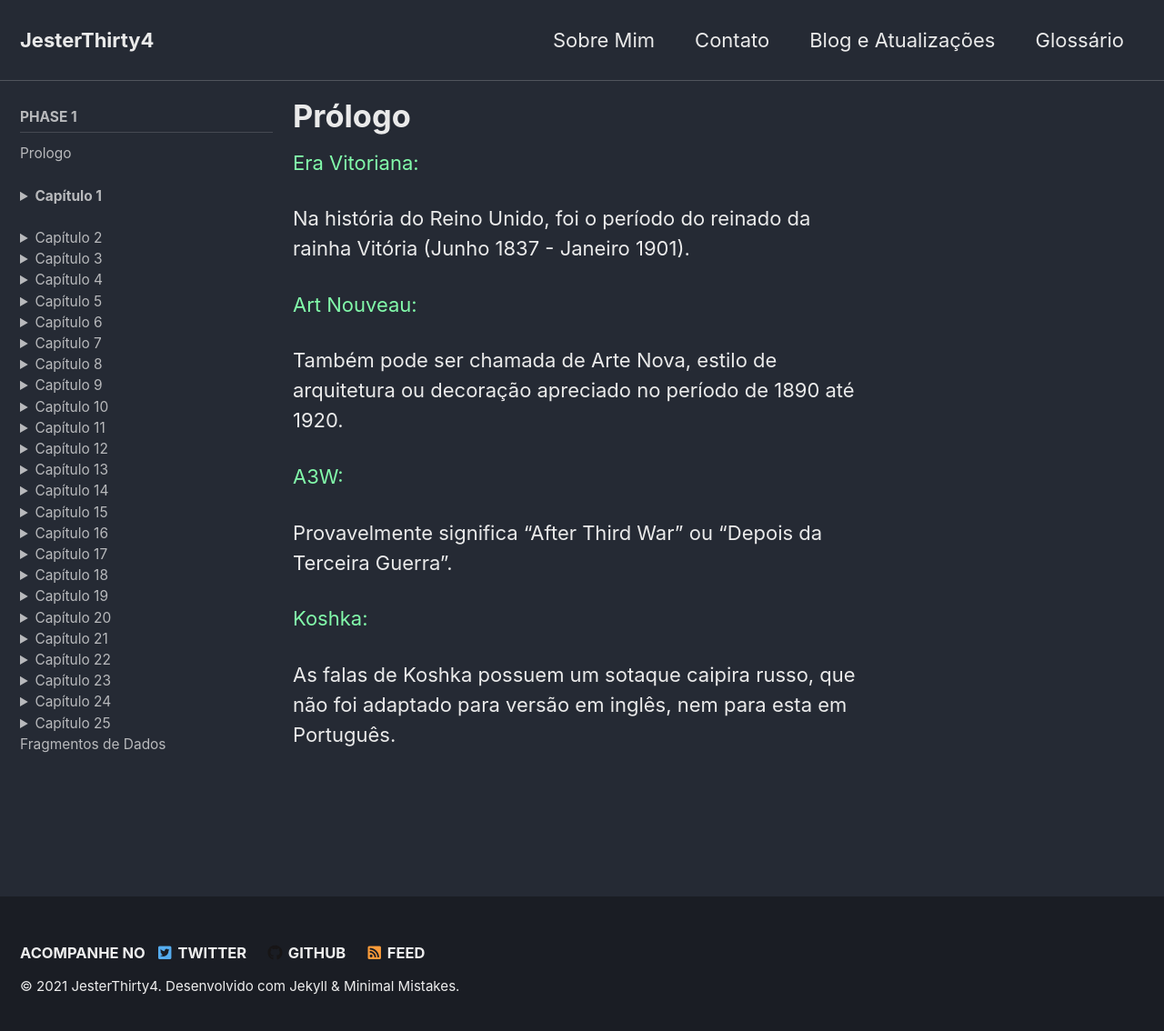
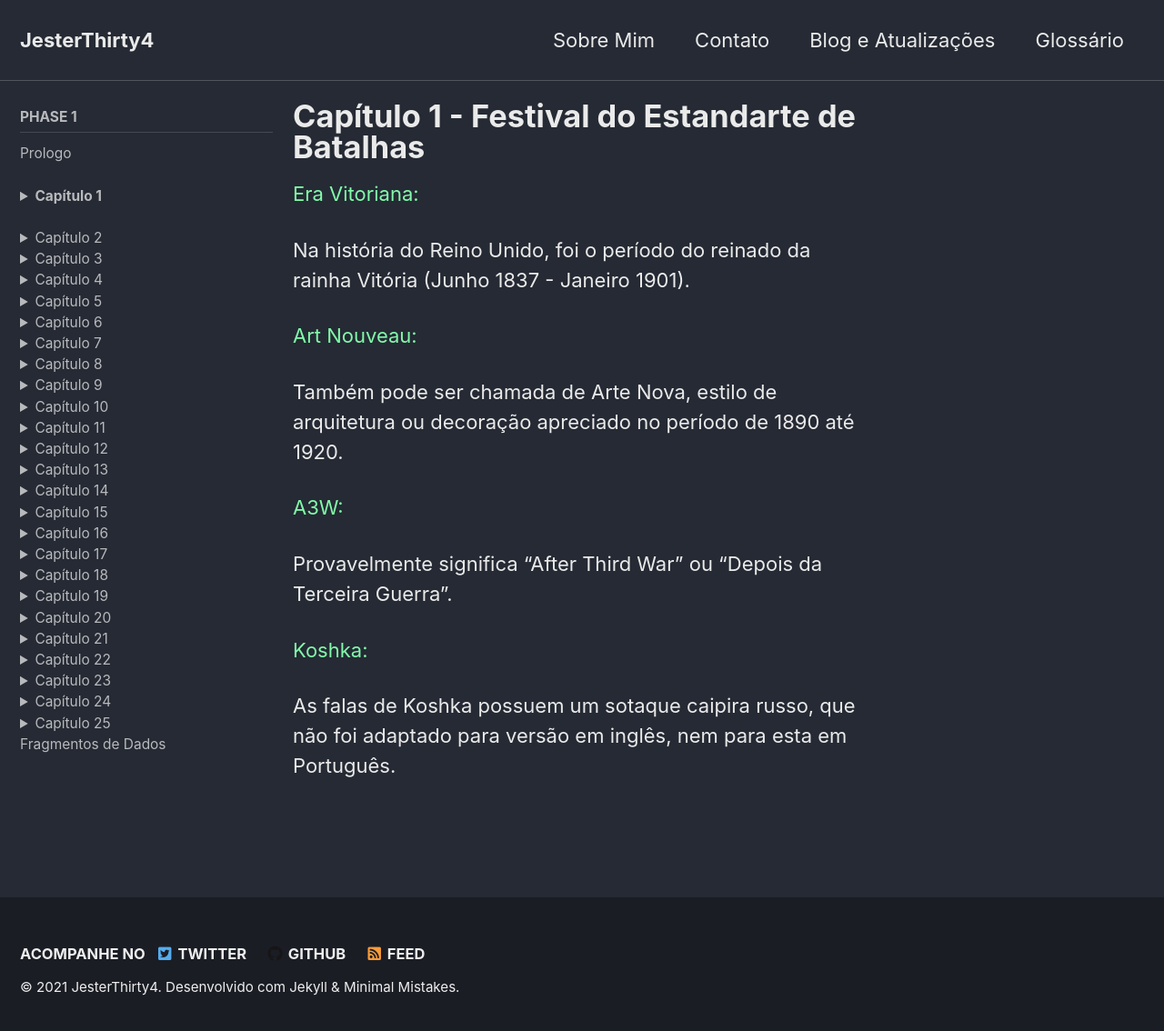
Before and after one commit to JesterThirty4/JesterThirty4.github.io, a Jekyll site: the page built from _pages/gch1.md, in a window 1280 px wide and 1141 px high. Shown: the top 1134 px of the window at 91% size. Built offline with Jekyll 4.4.1, drawn with Linux system fonts in a browser that asks for light colours; cached includes are drawn as plain includes.

Commit message:
Update gch1.md

```diff
--- a/_pages/gch1.md
+++ b/_pages/gch1.md
@@ -1,5 +1,5 @@
 ---
-title: Prólogo
+title: Capítulo 1 - Festival do Estandarte de Batalhas
 layout: single
 author_profile: false
 sidebar:
```
